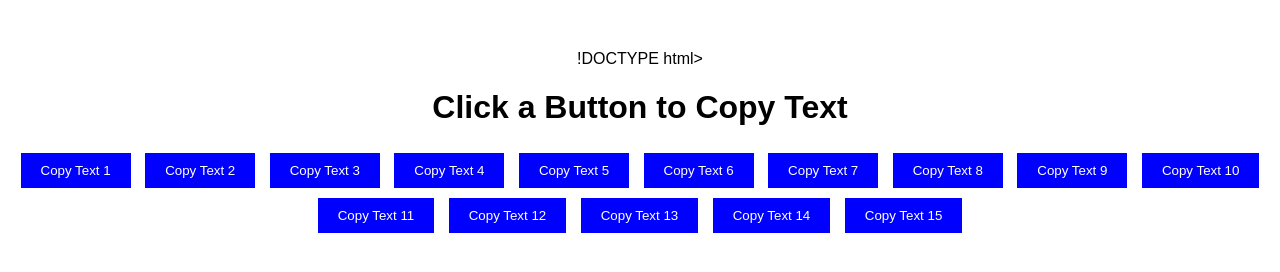
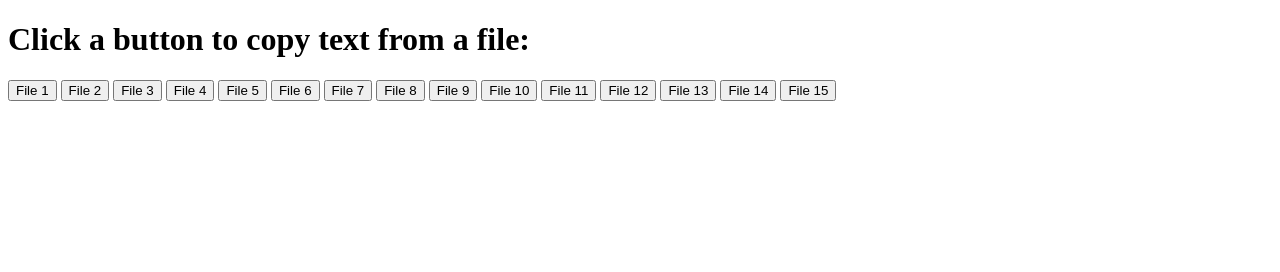
Before and after one commit to T8e8d8d8y/T8e8d8d8y.github.io, a plain HTML site: page index.html in a window 1280 px wide. Drawn offline with Linux system fonts and the light colour scheme.

Commit message:
Update index.html

```diff
--- a/index.html
+++ b/index.html
@@ -1,55 +1,70 @@
-!DOCTYPE html>
+<!DOCTYPE html>
 <html lang="en">
 <head>
     <meta charset="UTF-8">
     <meta name="viewport" content="width=device-width, initial-scale=1.0">
     <title>Copy Text from Files</title>
-    <style>
-        body { font-family: Arial, sans-serif; text-align: center; margin-top: 50px; }
-        .btn { padding: 10px 20px; margin: 5px; cursor: pointer; background-color: blue; color: white; border: none; }
-        .btn:hover { background-color: darkblue; }
-    </style>
 </head>
 <body>
+    <h1>Click a button to copy text from a file:</h1>
 
-    <h1>Click a Button to Copy Text</h1>
+    <!-- Buttons for each file -->
+    <button onclick="copyText()">File 1</button>
+    <button onclick="copyText(2)">File 2</button>
+    <button onclick="copyText(3)">File 3</button>
+    <button onclick="copyText(4)">File 4</button>
+    <button onclick="copyText(5)">File 5</button>
+    <button onclick="copyText(6)">File 6</button>
+    <button onclick="copyText(7)">File 7</button>
+    <button onclick="copyText(8)">File 8</button>
+    <button onclick="copyText(9)">File 9</button>
+    <button onclick="copyText(10)">File 10</button>
+    <button onclick="copyText(11)">File 11</button>
+    <button onclick="copyText(12)">File 12</button>
+    <button onclick="copyText(13)">File 13</button>
+    <button onclick="copyText(14)">File 14</button>
+    <button onclick="copyText(15)">File 15</button>
 
-    <button class="btn" onclick="copyText('ARITHMETIC OPERATION USING SWITCH CASE.txt')">Copy Text 1</button>
-    <button class="btn" onclick="copyText('BIRTHDAY COUNTDOWN.txt')">Copy Text 2</button>
-    <button class="btn" onclick="copyText('BIODATA.txt')">Copy Text 3</button>
-    <button class="btn" onclick="copyText('CHECKING LOWERCASE.txt')">Copy Text 4</button>
-    <button class="btn" onclick="copyText('CHESS BOARD.txt')">Copy Text 5</button>
-    <button class="btn" onclick="copyText('CONTACT FORM.txt')">Copy Text 6</button>
-    <button class="btn" onclick="copyText('DISPLAY COLORS.txt')">Copy Text 7</button>
-    <button class="btn" onclick="copyText('INSERT NEW ITEM IN AN ARRAY.txt')">Copy Text 8</button>
-    <button class="btn" onclick="copyText('INSERTING AND FETCHING DATA FORM AN DATABASE.txt')">Copy Text 9</button>
-    <button class="btn" onclick="copyText('OBJECTS AND METHODS.txt')">Copy Text 10</button>
-    <button class="btn" onclick="copyText('PALINDROME.txt')">Copy Text 11</button>
-    <button class="btn" onclick="copyText('RANDOME PASSWORD.txt')">Copy Text 12</button>
-    <button class="btn" onclick="copyText('SORTING AN ARRAY.txt')">Copy Text 13</button>
-    <button class="btn" onclick="copyText('STORE AND READ IMAGE IN DATABASE.txt')">Copy Text 14</button>
-    <button class="btn" onclick="copyText('STRING FUNCTIONS.txt')">Copy Text 15</button>
+    <!-- Hidden textarea to store text -->
+    <textarea id="textArea" style="position: absolute; top: -9999px;"></textarea>
 
     <script>
-        function copyText(fileName) {
-            // Replace 'your-username' and 'your-repository' with your actual GitHub username and repository name
-            let fileURL = https:raw.githubusercontent.com/T8e8d8d8y/T8e8d8d8y.github.io/main/${fileName};
+        // Replace this with the correct URL of your GitHub repository
+        const baseGitHubUrl = "https://raw.githubusercontent.com/your-username/your-repository-name/main/";
 
-            fetch(fileURL)
+        // Function to copy text from the file
+        function copyText(fileNumber) {
+            // Construct the URL for the file on GitHub
+            const fileUrl = baseGitHubUrl + `file${fileNumber}.txt`;
+
+            // Fetch the file content from GitHub
+            fetch(fileUrl)
                 .then(response => {
                     if (!response.ok) {
-                        throw new Error("File not found or cannot be accessed.");
+                        throw new Error('Network response was not ok');
                     }
                     return response.text();
                 })
-                .then(text => {
-                    navigator.clipboard.writeText(text)
-                        .then(() => alert("Text copied successfully!"))
-                        .catch(err => alert("Failed to copy text: " + err));
+                .then(content => {
+                    // Get the hidden textarea
+                    const textArea = document.getElementById('textArea');
+                    textArea.value = content; // Set the content of the file to the textarea
+
+                    // Select the text in the textarea
+                    textArea.select();
+                    textArea.setSelectionRange(0, 99999); // For mobile devices
+
+                    // Copy the text to the clipboard
+                    document.execCommand('copy');
+
+                    // Alert user
+                    alert('Copied text from File ' + fileNumber);
                 })
-                .catch(err => alert("Error loading file: " + err));
+                .catch(error => {
+                    console.error('Error fetching the file:', error);
+                    alert('There was an error fetching the file.');
+                });
         }
     </script>
-
 </body>
 </html>
```
